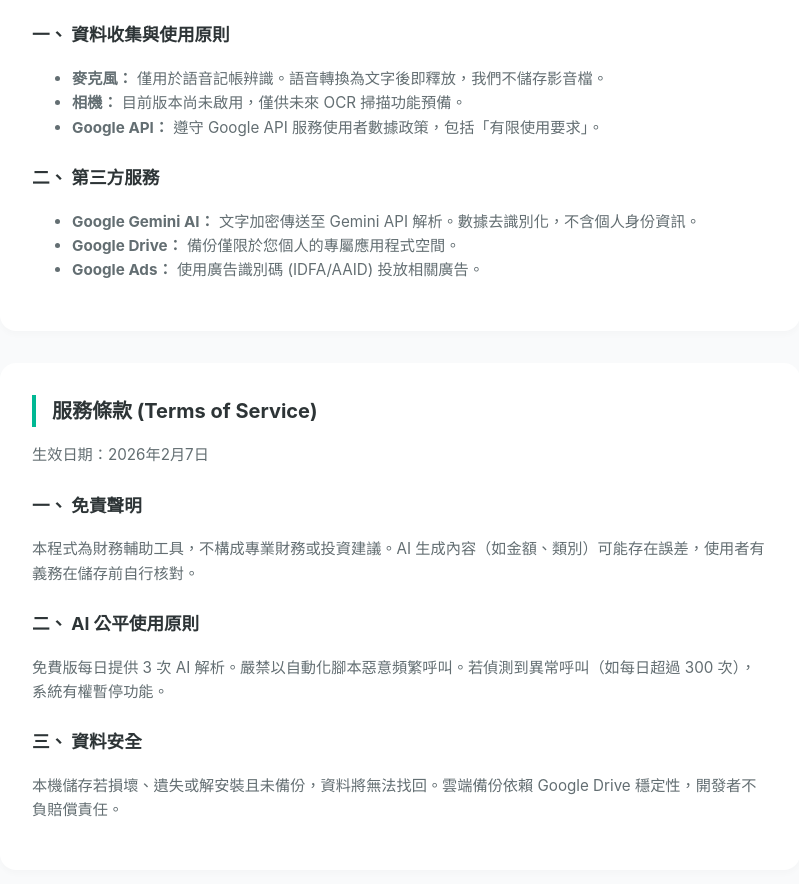
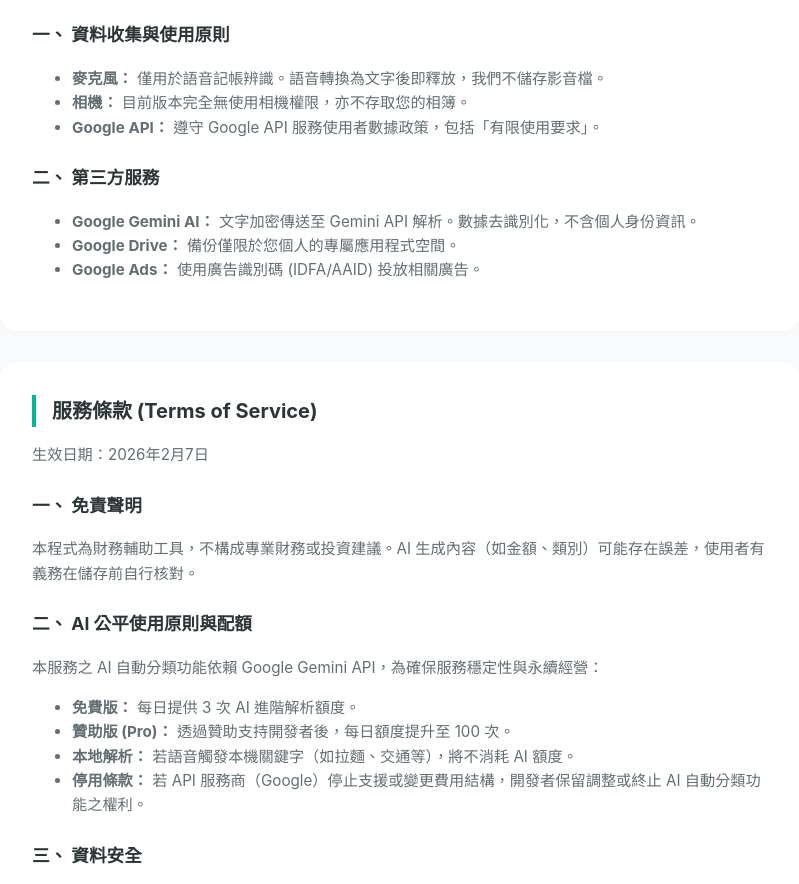
Before and after one commit to cch710403-cell/moni, a plain HTML site: page support/index.html in a window 1280 px wide. Shown: the part 462-1346 px from the top of the page, without its empty margins (240-1039 px from the left). Drawn offline with Linux system fonts and the light colour scheme.

Commit message:
Update privacy policy and AI usage guidelines

```diff
--- a/support/index.html
+++ b/support/index.html
@@ -178,7 +178,7 @@
             <h3>一、 資料收集與使用原則</h3>
             <ul>
                 <li><strong>麥克風：</strong> 僅用於語音記帳辨識。語音轉換為文字後即釋放，我們不儲存影音檔。</li>
-                <li><strong>相機：</strong> 目前版本尚未啟用，僅供未來 OCR 掃描功能預備。</li>
+                <li><strong>相機：</strong> 目前版本完全無使用相機權限，亦不存取您的相簿。</li>
                 <li><strong>Google API：</strong> 遵守 Google API 服務使用者數據政策，包括「有限使用要求」。</li>
             </ul>
 
@@ -197,8 +197,14 @@
             <h3>一、 免責聲明</h3>
             <p>本程式為財務輔助工具，不構成專業財務或投資建議。AI 生成內容（如金額、類別）可能存在誤差，使用者有義務在儲存前自行核對。</p>
 
-            <h3>二、 AI 公平使用原則</h3>
-            <p>免費版每日提供 3 次 AI 解析。嚴禁以自動化腳本惡意頻繁呼叫。若偵測到異常呼叫（如每日超過 300 次），系統有權暫停功能。</p>
+            <h3>二、 AI 公平使用原則與配額</h3>
+            <p>本服務之 AI 自動分類功能依賴 Google Gemini API，為確保服務穩定性與永續經營：</p>
+            <ul>
+                <li><strong>免費版：</strong> 每日提供 3 次 AI 進階解析額度。</li>
+                <li><strong>贊助版 (Pro)：</strong> 透過贊助支持開發者後，每日額度提升至 100 次。</li>
+                <li><strong>本地解析：</strong> 若語音觸發本機關鍵字（如拉麵、交通等），將不消耗 AI 額度。</li>
+                <li><strong>停用條款：</strong> 若 API 服務商（Google）停止支援或變更費用結構，開發者保留調整或終止 AI 自動分類功能之權利。</li>
+            </ul>
 
             <h3>三、 資料安全</h3>
             <p>本機儲存若損壞、遺失或解安裝且未備份，資料將無法找回。雲端備份依賴 Google Drive 穩定性，開發者不負賠償責任。</p>
@@ -239,7 +245,7 @@
 
             <div class="danger-box">
                 <strong>步驟二：雲端備份</strong><br>
-                至您的 Google Drive 刪除名為 <code>Moni 語音記帳_Backup</code> 的資料夾。
+                備份檔案存儲於您 Google Drive 的應用程式隱藏空間（AppData），除解除安裝 App 外，您亦可前往「Google 帳號安全性設定」中的「管理具備存取權的第三方應用程式」，選擇移除 Moni 的權限並點選「刪除其在 Google 雲端硬碟中的所有資料」。
             </div>
 
             <div class="danger-box">
```
